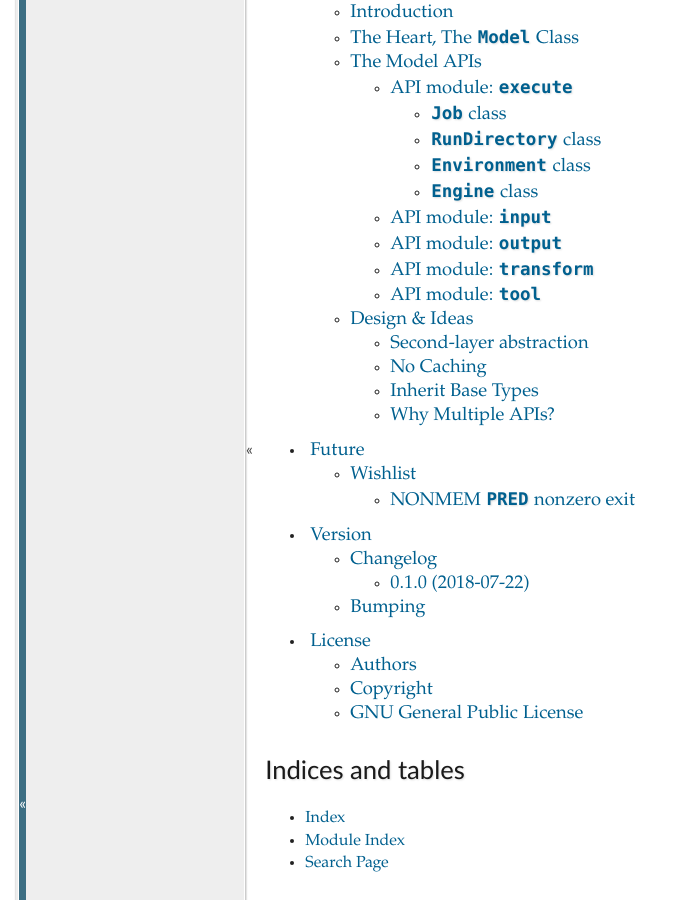
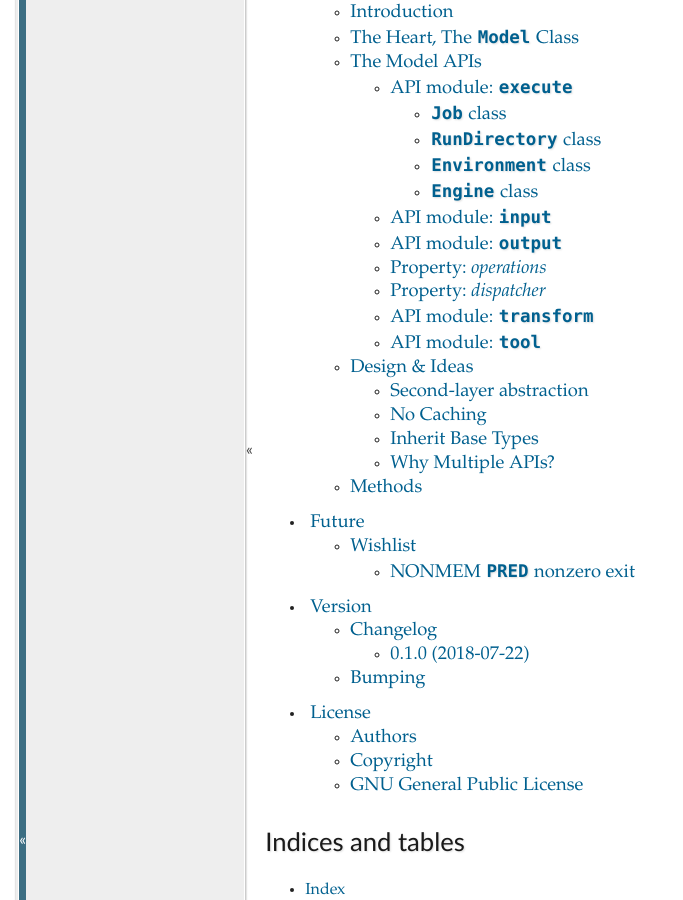
Before and after one commit to pharmpy/pharmpy, a Sphinx documentation site: the page built from docs/index.rst, in a window 1280 px wide and 900 px high, scrolled down 726 px. Shown: the whole window, without its empty margins (0-683 px from the left). Built offline with Sphinx 7.4.7, drawn with Linux system fonts in a browser that asks for light colours; pages that are not in the unit, such as notebooks, are missing from menus; some of the changed lines change nothing that is shown.

Commit message:
Additions to design

```diff
--- a/docs/design.rst
+++ b/docs/design.rst
@@ -155,6 +155,26 @@
 
 All the classes mentioned are tool agnostic. We want to support conversion to SO for as many of these as possible, this conversion must be initiated by the ResultsStrcuture object as multiple Results might be combined into one SOBlock. Reading in results to populate the result classes will be tool specific which could be a further subclassing. A tool specific subclassing of ResultsStructure (needs a better name) can read in all results from a specific run. Operations needs to be tools specifically subclassed.
 
+Property: `operations`
+----------------------
+
+A list of ModelOperation objects.
+Class hierarcy:
+
+* ModelOperation
+  * Modelfit
+    * SAEM
+    * FOCE
+  * Simulation and/or Prediction
+
+The number of types of operations (the second level above) should be kept to a minimum.
+
+Property: `dispatcher`
+----------------------
+
+An OperationDispatcher object. This object will be provided by a tool plugin. It shall have a method that take a model as input and tries to carry out the operations of the model. If any operation is not supported it should raise an exception. A model will get a default dispatcher depending on filetype, i.e. a NONMEM model will get the NONMEM plugin dispatcher. It should be possible to replace the dispatcher.
+
+
 
 Old notes follow:
 
@@ -244,3 +264,19 @@
 
    # this pollutes the poor namespace!
    model.column_list()
+
+Methods
+=======
+
+Methods are formalised workflows that implement pharmacometric methods. (These were known as tools in PsN). A method has *main input*, *options*, *global options*, an *implementation* and *results*. Each method is organized in a submodule. Examples of methods include:
+
+1. Bootstrap
+   * Main input: a model and the number of samples
+   * Options: stratification, no replacement etc
+   * Implementation: The pharmpy implementation
+   * Results: A standard BootstrapResults object
+2. FREM
+
+All methods are agnostic to model formats and tools used for the basic operations.
+
+The :mod:`~pharmpy.methods` is the toplevel subpackage for methods internal to pharmpy. Each method will have a subnamespace below that, for example :mod:`~pharmpy.methds.FREM`, :mod:`~pharmpy.methods.bootstrap` etc.
```
